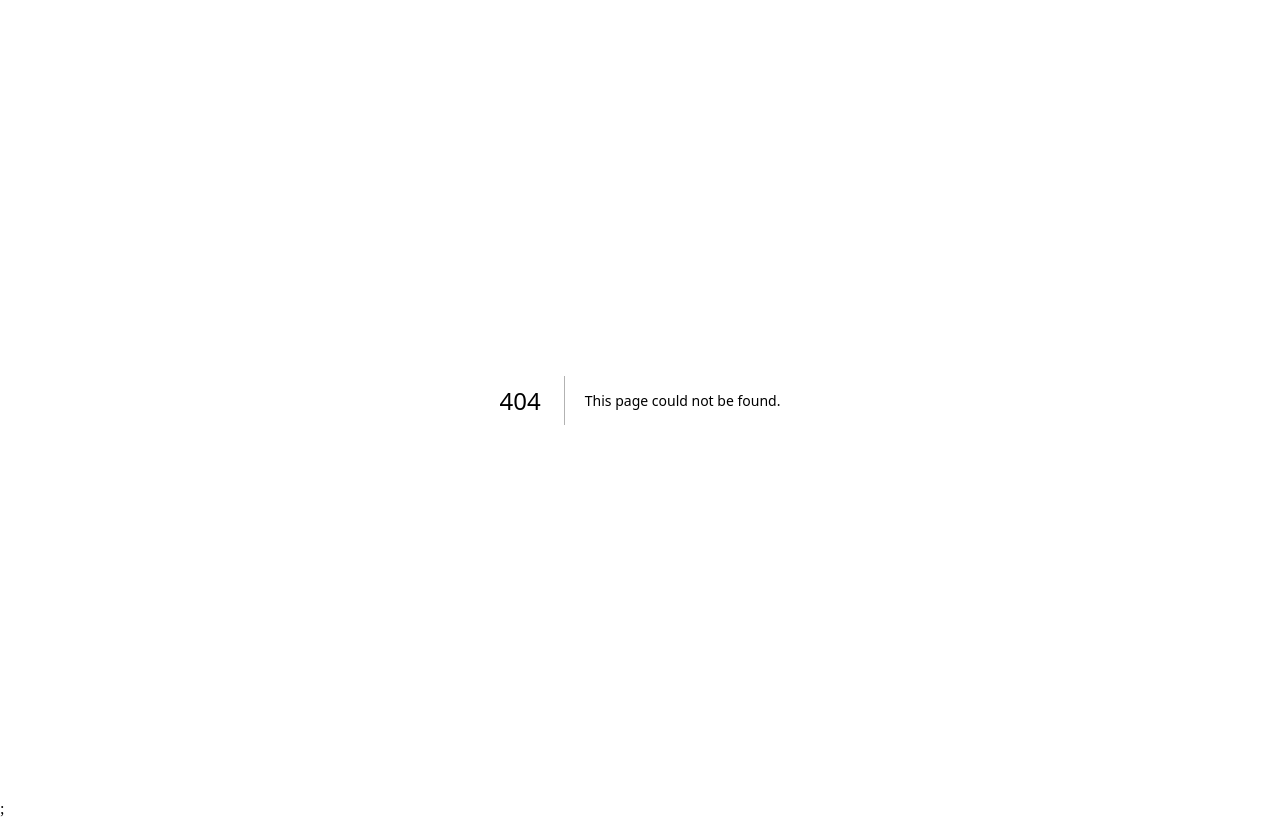
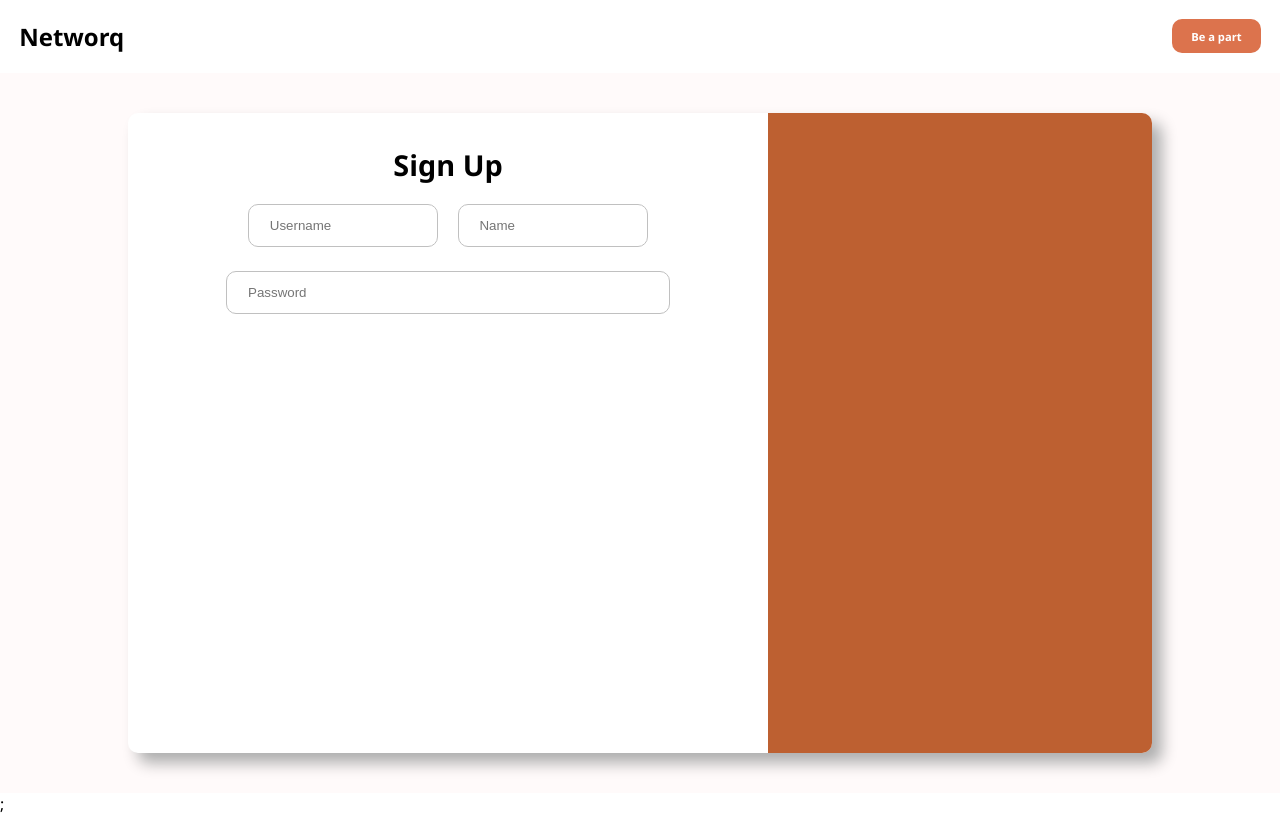
Before and after one commit to derek-aman/socialmedia, a Next.js app in the folder frontend/: page /login in a window 1280 px wide. Before the commit this address had no page. Built offline with nearby package versions, Linux system fonts and the light colour scheme.

Commit message:
made landing page and started login page

```diff
--- /dev/null
+++ b/frontend/src/Components/Navbar/index.jsx
@@ -0,0 +1,28 @@
+import React from 'react'
+import styles from './styles.module.css'
+import { useRouter } from 'next/router'
+
+const Navbar = () => {
+
+    const router = useRouter();
+  return (
+    <div className={styles.container}>
+      <nav className={styles.navBar}>
+      <h1 style={{cursor:"pointer"}} onClick={() => {
+        router.push("/")
+      }}>Networq</h1>
+      <div className={styles.navBarOptionContainer}>
+        <div  onClick={() => {
+                router.push("/login")
+                }} className={styles.buttonJoin}>
+                <p>Be a part</p>
+                </div>
+      </div>
+
+
+      </nav>
+    </div>
+  )
+}
+
+export default Navbar
--- /dev/null
+++ b/frontend/src/Components/Navbar/styles.module.css
@@ -0,0 +1,25 @@
+.container{
+    padding: 1.2rem;
+}
+
+.navBar{
+    display: flex;
+    align-items: center;
+    justify-content: space-between;
+}
+
+.navBarOptionContainer{
+    display: flex;
+
+}
+
+.buttonJoin{
+    background:#dc734d ;
+    border-radius: 10px;
+    padding-block: 0.6rem;
+    padding-inline: 1.2rem;
+    color: white;
+    font-size: 0.7rem;
+    font-weight: bold;
+    cursor: pointer;
+}
--- /dev/null
+++ b/frontend/src/layout/UserLayout/index.jsx
@@ -0,0 +1,14 @@
+import Navbar from '@/Components/Navbar'
+import React from 'react'
+
+const UserLayout = ({children}) => {
+  return (
+    <div>
+    <Navbar/>
+    {children}
+
+    </div>
+  )
+}
+
+export default UserLayout
--- /dev/null
+++ b/frontend/src/pages/login/index.jsx
@@ -0,0 +1,46 @@
+import UserLayout from '@/layout/UserLayout'
+import { useRouter } from 'next/router';
+import React, { useEffect , useState } from 'react'
+import { useSelector } from 'react-redux'
+import styles from './style.module.css'
+
+const Login = () => {
+
+    const authState = useSelector((state) => state.auth);
+    const router = useRouter();
+    const [userLoginMethod, setUserLoginMethod] = useState(false);
+
+    useEffect(() => {
+        if(authState.loggedIn){
+            router.push("/dashboard")
+        }
+    })
+
+
+  return (
+    <UserLayout>
+      <div className={styles.container}>
+      <div className={styles.cardContainer}>
+        <div className={styles.cardContainer_left}>
+            <p className={styles.cardLeft_heading}>{userLoginMethod ? "Sign In" : "Sign Up"}</p>
+            <div className={styles.inputContainers}>
+                <div className={styles.inputRow}>
+                    <input className={styles.inputField} type="text"  placeholder='Username'/>
+                    <input className={styles.inputField} type="text"  placeholder='Name'/>
+                </div>
+                    <input className={styles.inputField} type="text"  placeholder='Password'/>
+
+
+            </div>
+
+      </div>
+      <div className={styles.cardContainer_right}>
+
+      </div>
+      </div>
+      </div>
+    </UserLayout>
+  )
+}
+
+export default Login
--- /dev/null
+++ b/frontend/src/pages/login/style.module.css
@@ -0,0 +1,66 @@
+.container{
+    display: flex;
+    justify-content: center;
+    height: 90vh;
+    align-items: center;
+    background: snow;
+}
+
+
+
+.cardContainer{
+    height: 80vh;
+    display: flex;
+    border-radius: 10px;
+    overflow: hidden;
+    width:80vw;
+    background: white;
+    box-shadow: 10px 10px 15px rgb(173, 173, 173);
+}
+
+.cardContainer_left{
+    flex:0.6;
+    padding: 2rem;
+    text-align: center;
+
+}
+
+    .cardLeft_heading{
+        font-weight: bold;
+        font-size: 1.8rem;
+    }
+
+    .inputField{
+        padding-inline: 1.3rem;
+        padding-block: 0.8rem;
+        outline: none;
+        border-radius: 10px;
+        border: 1px solid silver;
+        width: 100%;
+    }
+
+    .inputContainers{
+        display: flex;
+        flex-direction: column;
+        align-items: center;
+        justify-content: center;
+        padding-top: 1.3rem;
+        max-width: 400px;
+        margin: 0 auto;
+        gap: 1.5rem;
+
+    }
+    .inputRow{
+        width: fit-content;
+        display: flex;
+        gap: 1.2rem;
+
+    }
+
+.cardContainer_right{
+    flex: 0.4;
+    background: rgb(189, 96, 49);
+    display: flex;
+    justify-content: center;
+    align-items: center;
+}
--- a/frontend/src/styles/Home.module.css
+++ b/frontend/src/styles/Home.module.css
@@ -0,0 +1,47 @@
+.container{
+    font-family: "Poppins";
+    padding: 1.2rem;
+}
+
+.mainContainer{
+    display: flex;
+    justify-content: center;
+    align-items: center;
+    gap: 4rem;
+    padding-inline: 2rem;
+    height: 80vh;
+}
+
+.mainContainer_left{
+    flex: 0.5;
+}
+
+.mainContainer_right{
+    flex: 0.5;
+}
+
+.mainContainer_left > p:nth-child(1){
+    font-size: 2.9rem;
+    background: -webkit-linear-gradient(45deg, #000000, #9d9d9d);
+    background-clip: text;
+    -webkit-text-fill-color: transparent;
+}
+
+.mainContainer_left > p:nth-child(2){
+    color: #4d4d4d;
+    font-size: 1.7rem;
+}
+
+.mainContainer_left > div.buttonJoin{
+    font-size: 1.4rem;
+    width: fit-content;
+    cursor: pointer;
+    user-select: none;
+    transition: all 0.2s;
+    margin-top: 0.8rem;
+    background: rgb(114, 133, 225);
+    color: white;
+    padding-inline: 1.2rem;
+    padding-block: 0.6rem;
+    border-radius: 20px;
+}
--- a/frontend/src/styles/globals.css
+++ b/frontend/src/styles/globals.css
@@ -1,5 +1,13 @@
+@import url('https://fonts.googleapis.com/css2?family=Outfit:wght@100..900&family=Plus+Jakarta+Sans:ital,wght@0,200..800;1,200..800&family=Poppins:ital,wght@0,100;0,200;0,300;0,400;0,500;0,600;0,700;0,800;0,900;1,100;1,200;1,300;1,400;1,500;1,600;1,700;1,800;1,900&family=Quicksand:wght@300..700&display=swap');
+
+
 *{
   padding: 0;
   margin: 0;
   border: 0;
 }
+
+
+body{
+  font-family: 'Segoe UI', Tahoma, Geneva, Verdana, sans-serif;
+}
```
Also changed, not shown: frontend/src/pages/index.js (deleted, +0 -23 lines), frontend/src/pages/index.jsx (added, +47 -0 lines), frontend/public/images/CONNECTIVITY.png (added).
